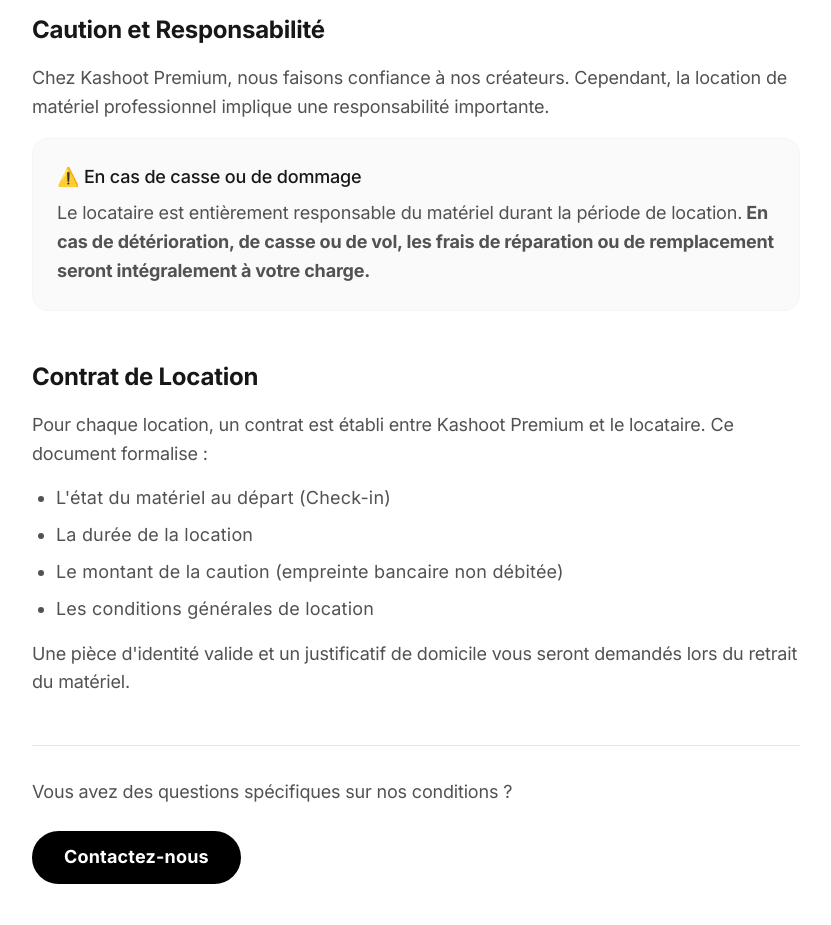
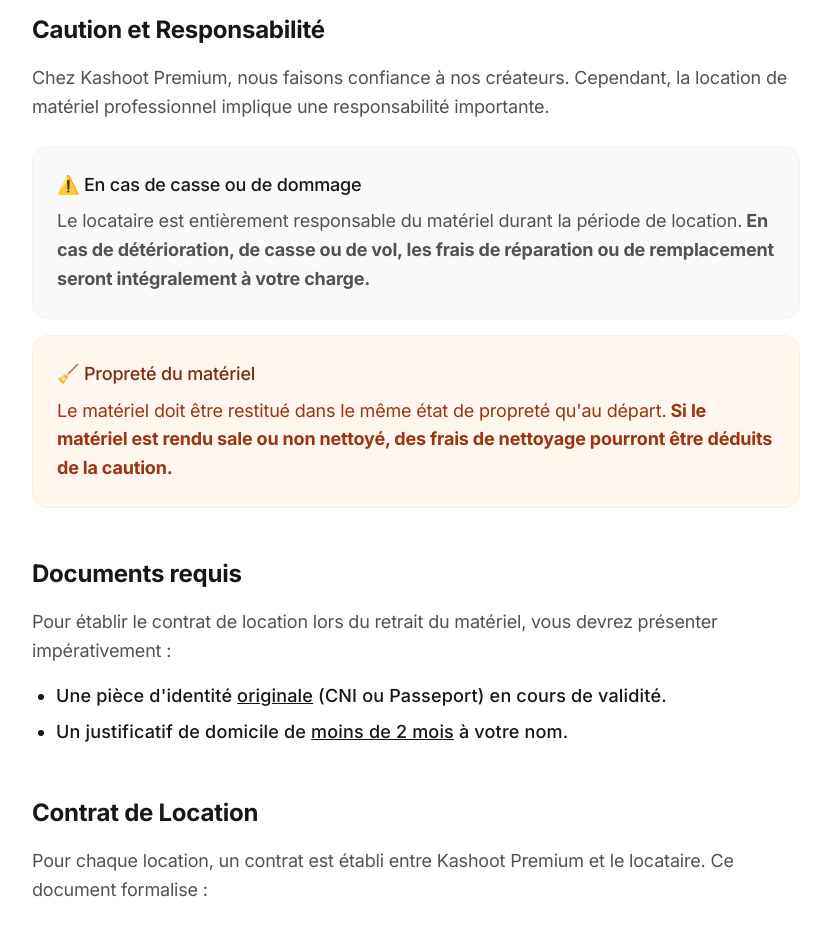
Before and after one commit to Ryn-95/Kashoot-Loc, a Next.js app: page /insurance in a window 1280 px wide. Shown: the part 280-1205 px from the top of the page, without its empty margins (224-1055 px from the left). Built offline with nearby package versions, Linux system fonts and the light colour scheme.

Commit message:
feat: update insurance docs and monitor availability

```diff
--- a/app/insurance/page.tsx
+++ b/app/insurance/page.tsx
@@ -16,7 +16,7 @@
             <p className="mb-4">
               Chez Kashoot Premium, nous faisons confiance à nos créateurs. Cependant, la location de matériel professionnel implique une responsabilité importante.
             </p>
-            <div className="bg-neutral-50 p-6 rounded-2xl border border-neutral-100">
+            <div className="bg-neutral-50 p-6 rounded-2xl border border-neutral-100 mt-6">
               <p className="font-medium text-neutral-900 mb-2">
                 ⚠️ En cas de casse ou de dommage
               </p>
@@ -25,6 +25,27 @@
                 <strong> En cas de détérioration, de casse ou de vol, les frais de réparation ou de remplacement seront intégralement à votre charge.</strong>
               </p>
             </div>
+
+            <div className="bg-orange-50 p-6 rounded-2xl border border-orange-100 mt-4">
+              <p className="font-medium text-orange-900 mb-2">
+                🧹 Propreté du matériel
+              </p>
+              <p className="text-orange-800">
+                Le matériel doit être restitué dans le même état de propreté qu'au départ.
+                <strong> Si le matériel est rendu sale ou non nettoyé, des frais de nettoyage pourront être déduits de la caution.</strong>
+              </p>
+            </div>
+          </section>
+
+          <section>
+            <h2 className="text-2xl font-bold text-neutral-900 mb-4">Documents requis</h2>
+            <p>
+              Pour établir le contrat de location lors du retrait du matériel, vous devrez présenter impérativement :
+            </p>
+            <ul className="list-disc pl-6 space-y-2 mt-4 font-medium text-neutral-900">
+              <li>Une pièce d'identité <u>originale</u> (CNI ou Passeport) en cours de validité.</li>
+              <li>Un justificatif de domicile de <u>moins de 2 mois</u> à votre nom.</li>
+            </ul>
           </section>
 
           <section>
@@ -38,9 +59,6 @@
               <li>Le montant de la caution (empreinte bancaire non débitée)</li>
               <li>Les conditions générales de location</li>
             </ul>
-            <p className="mt-4">
-              Une pièce d'identité valide et un justificatif de domicile vous seront demandés lors du retrait du matériel.
-            </p>
           </section>
 
           <div className="pt-8 border-t border-neutral-200">
--- a/data/equipment.ts
+++ b/data/equipment.ts
@@ -156,7 +156,7 @@
     badgeType: 'neutral',
     price: '15',
     image: '/images/AtomosNinjaVMonitorRecorder.png',
-    available: true,
+    available: false,
     colors: ['#000000'],
     seoDescription: "Location Atomos Ninja V. Moniteur enregistreur 5 pouces HDR. Débloquez le RAW de votre caméra et monitorez avec précision."
   },
@@ -559,7 +559,7 @@
     badgeType: 'blue',
     price: '15',
     image: '/images/AtomosNINJAULTRAComingSoon.png',
-    available: true,
+    available: false,
     colors: ['#000000']
   },
   {
```
